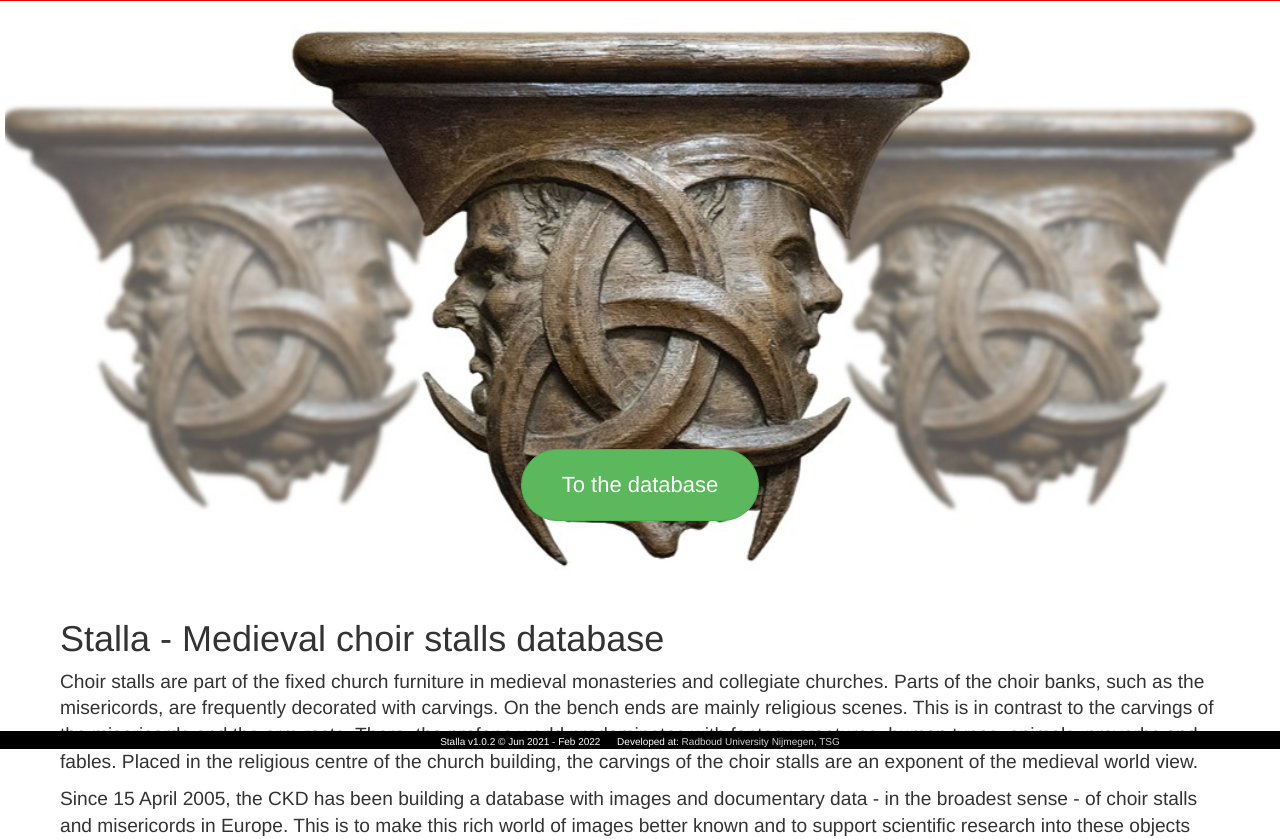
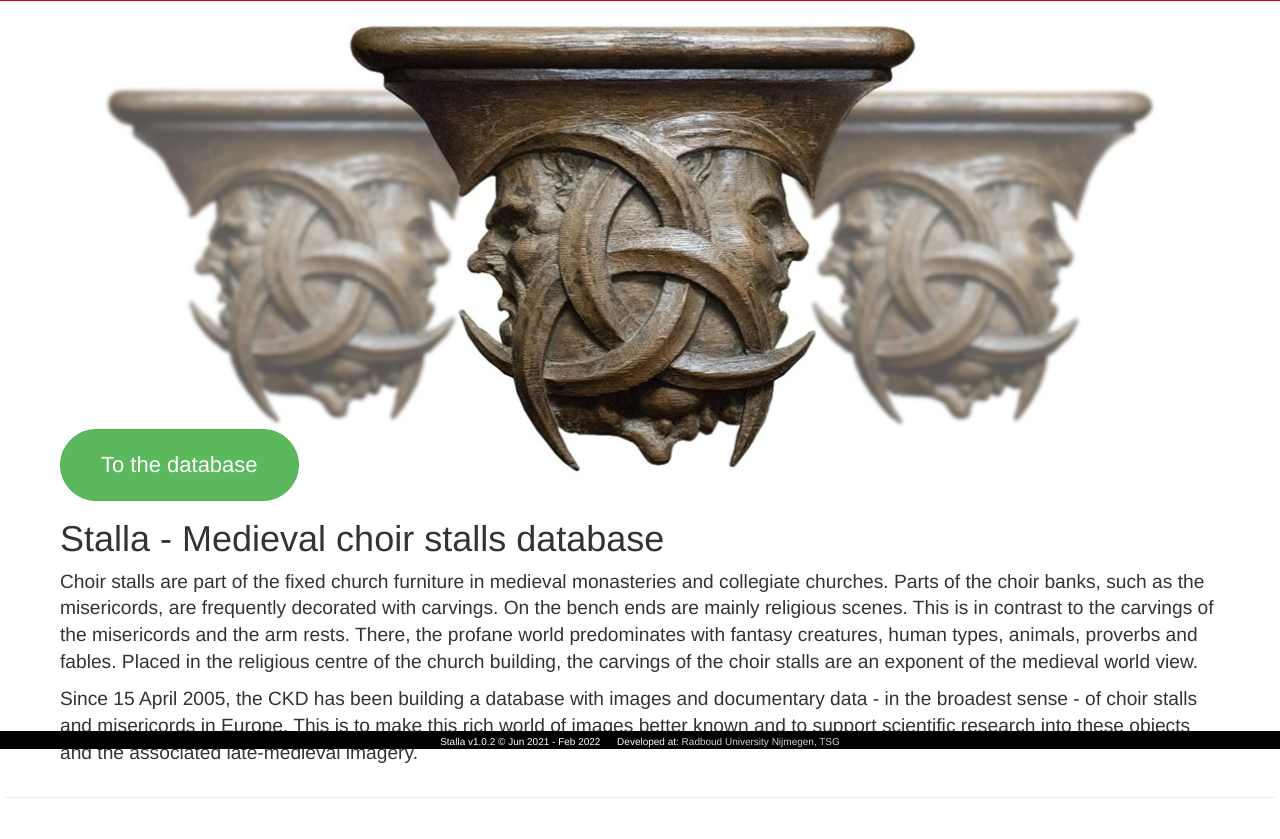
Before and after one commit to ErwinKomen/RU-stalla, a Django app: template stalla/stalla/templates/index.html in a window 1280 px wide. Shown: the part 51-890 px from the top of the page. After the commit the page ends 849 px from the top, so only its background shows below. Run offline with Django 3.2, Linux system fonts and the light colour scheme; the template is opened without the code that fills it, so the values that code supplies are empty; some libraries are stand-ins or nearby versions.

Commit message:
issue #28: opening page

```diff
--- a/stalla/requirements.txt
+++ b/stalla/requirements.txt
@@ -1 +1,4 @@
-django >= 2.1.6, < 3.0
+django==2.2.24
+django-select2==7.7.1
+openpyxl==3.0.7
+django-leaflet==0.27.1
--- a/stalla/stalla/seeker/static/seeker/content/site.css
+++ b/stalla/stalla/seeker/static/seeker/content/site.css
@@ -1938,7 +1938,7 @@ h5 { font-size: larger;}
 }
 
 .select2-search__field {
-    width: 300px !important;
+    min-width: 200px !important;
     font-size: large;
 }
 
@@ -1958,7 +1958,7 @@ h5 { font-size: larger;}
     background-repeat: no-repeat;
     background-size: cover;
     background-position: center top;
-    height: 600px;
+    height: 500px;
 }
 
 .stalla-start {
@@ -1969,8 +1969,8 @@ h5 { font-size: larger;}
     align-items: flex-end;
     justify-content: flex-start;
 
-    align-items: center;*/
-    justify-content: center;
+    align-items: center;
+    justify-content: center;*/
     margin: 0px auto;
     max-width: var(--width-container);
 }
@@ -1979,7 +1979,7 @@ h5 { font-size: larger;}
     align-items: center;
     justify-content: center;
     margin-bottom: 0;
-    margin-top: 450px;
+    margin-top: 430px;
     align-content: center;
 }
 
--- a/stalla/stalla/templates/index.html
+++ b/stalla/stalla/templates/index.html
@@ -4,16 +4,16 @@
 
 {% block content %}
 
-<!-- Banner -->
-<div class="stalla-banner" img="{% static 'seeker/content/logo_stalla.jpg' %}">
-  <!-- to the database button -->
-  <div class="stalla-start">
-    <a href="{% url 'werkstuk_list' %}" class="btn btn-success btn-xlarge">{% trans "To the database" %}</a>
-  </div>
-</div>
-
 
 <div class="container body-content">
+
+  <!-- Banner -->
+  <div class="stalla-banner" img="{% static 'seeker/content/logo_stalla.jpg' %}">
+    <!-- to the database button -->
+    <div class="stalla-start">
+      <a href="{% url 'werkstuk_list' %}" class="btn btn-success btn-xlarge">{% trans "To the database" %}</a>
+    </div>
+  </div>
 
   {% if is_404 %}
     <div class="sent-error">
```
Also changed, not shown: stalla/stalla/seeker/forms.py (+9 -2 lines).
